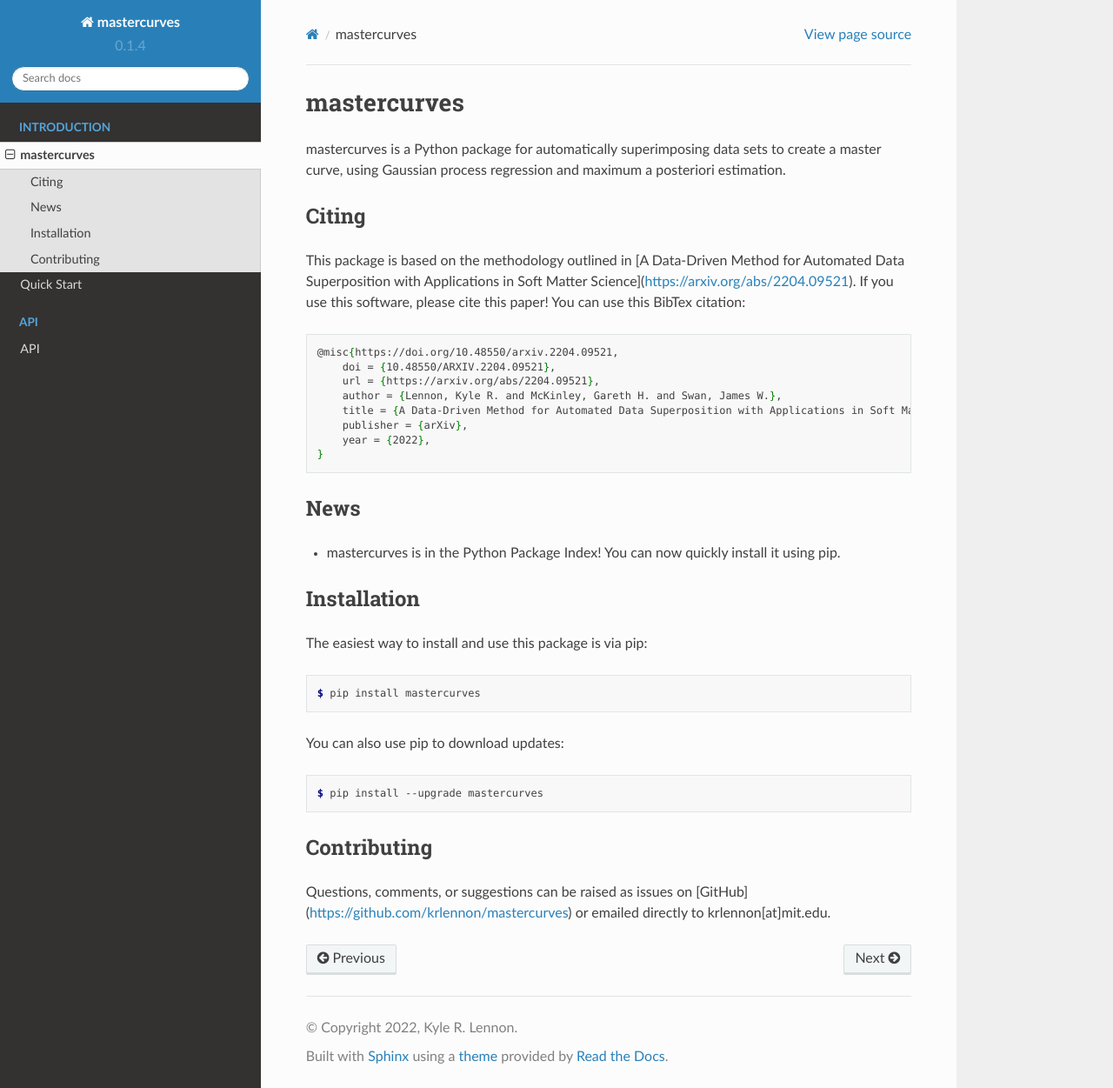
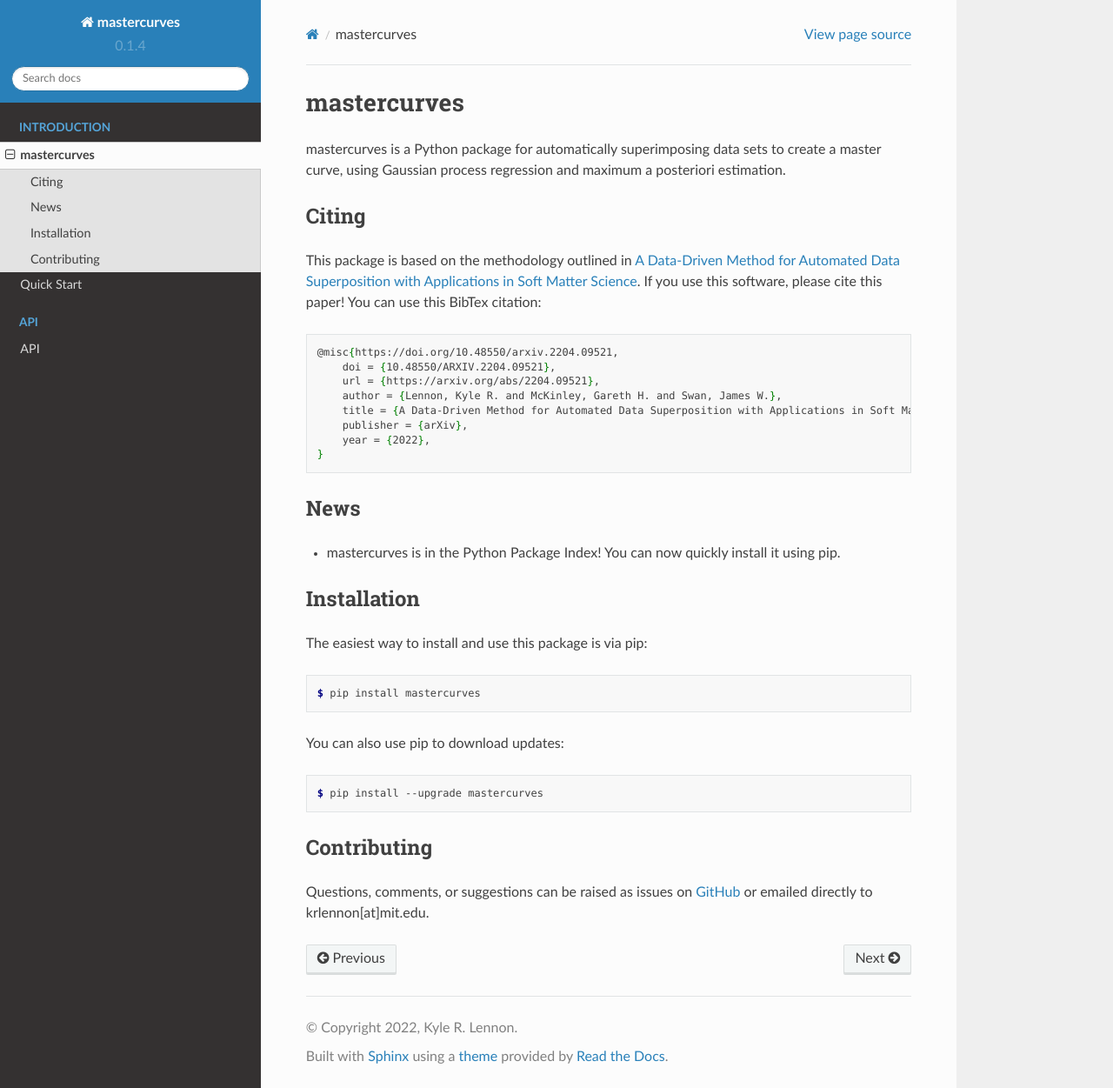
Before and after one commit to krlennon/mastercurves, a Sphinx documentation site: the page built from docs/source/mastercurves.rst, in a window 1280 px wide and 1251 px high. Shown: the whole window at 87% size. Built offline with Sphinx 7.4.7 and the Read the Docs theme 2.0.0, drawn with Linux system fonts in a browser that asks for light colours.

Commit message:
fix hyperlinks

```diff
--- a/docs/source/mastercurves.rst
+++ b/docs/source/mastercurves.rst
@@ -7,8 +7,8 @@ using Gaussian process regression and maximum a posteriori estimation.
 Citing
 ------
 
-This package is based on the methodology outlined in [A Data-Driven Method for Automated Data
-Superposition with Applications in Soft Matter Science](https://arxiv.org/abs/2204.09521).
+This package is based on the methodology outlined in `A Data-Driven Method for Automated Data
+Superposition with Applications in Soft Matter Science <https://arxiv.org/abs/2204.09521>`_.
 If you use this software, please cite this paper! You can use this BibTex citation:
 
 .. code-block:: latex
@@ -45,5 +45,5 @@ You can also use pip to download updates:
 Contributing
 ------------
 
-Questions, comments, or suggestions can be raised as issues on [GitHub](https://github.com/krlennon/mastercurves)
+Questions, comments, or suggestions can be raised as issues on `GitHub <https://github.com/krlennon/mastercurves>`_
 or emailed directly to krlennon[at]mit.edu.
```
